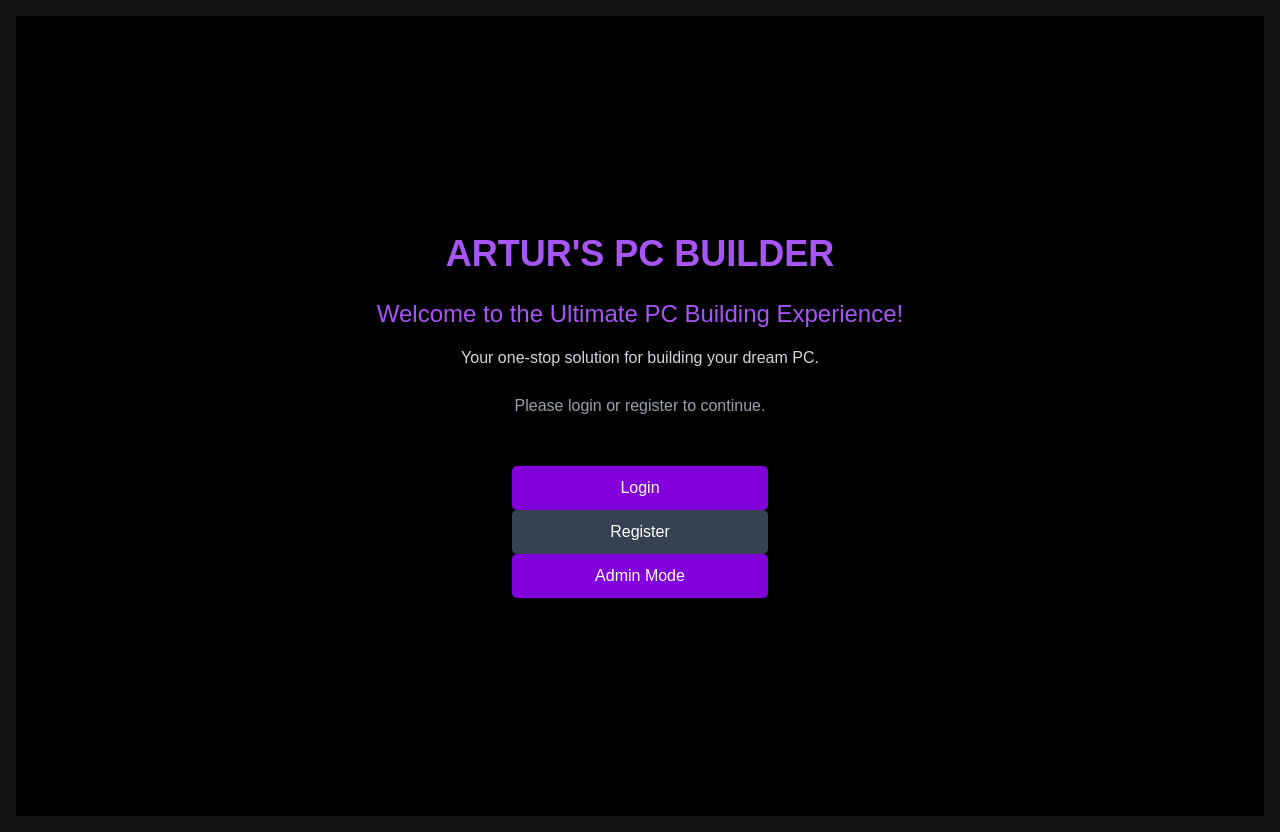
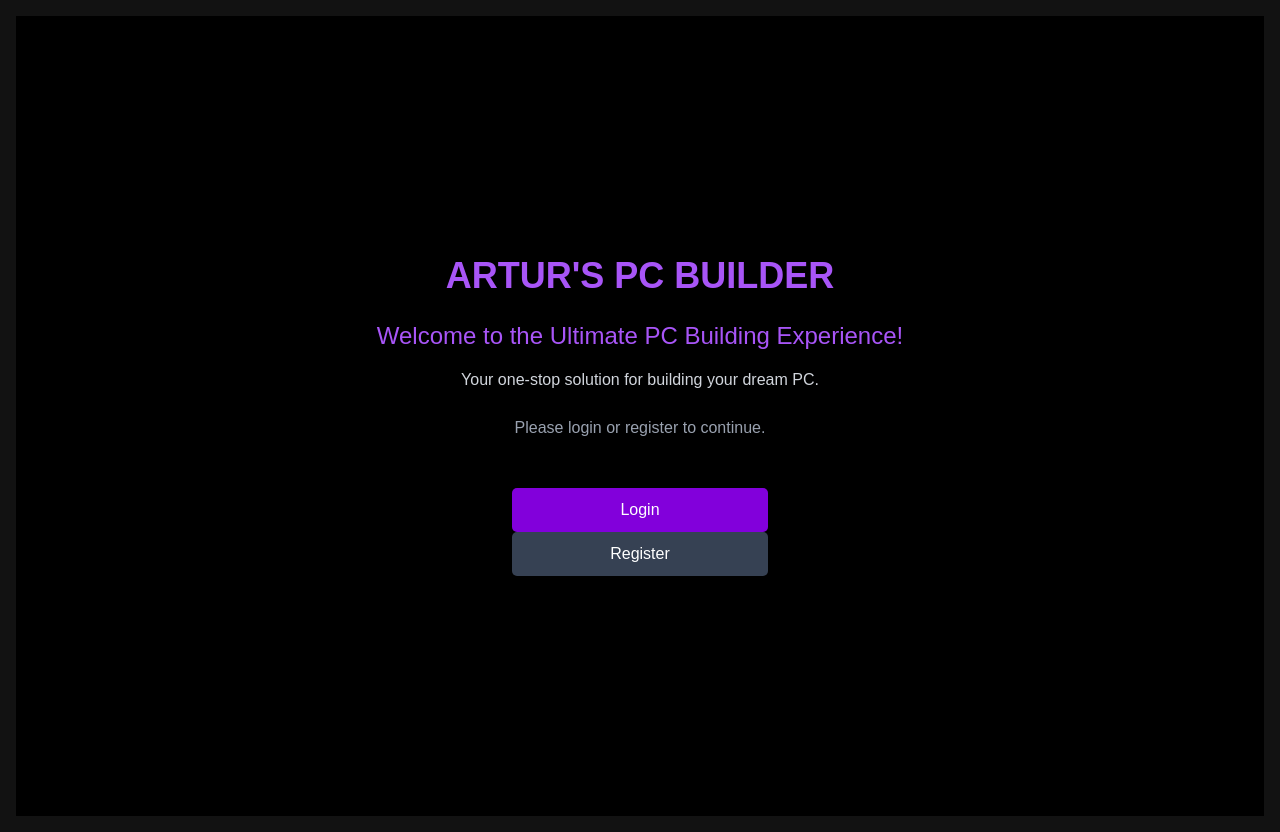
Before and after one commit to ArturZsigmond/PC-Building-Website, a Next.js app: page / in a window 1280 px wide. Built offline with nearby package versions, Linux system fonts and the light colour scheme.

Commit message:
fix: small fix for admin mode

```diff
--- a/app/page.tsx
+++ b/app/page.tsx
@@ -1,6 +1,20 @@
+"use client";
 import Link from "next/link";
+import { useEffect, useState } from "react";
 
 export default function HomePage() {
+  const [showAdmin, setShowAdmin] = useState(false);
+
+  useEffect(() => {
+    const handleKeyPress = (e: KeyboardEvent) => {
+      if (e.key === "/") {
+        setShowAdmin(true);
+      }
+    };
+    window.addEventListener("keydown", handleKeyPress);
+    return () => window.removeEventListener("keydown", handleKeyPress);
+  }, []);
+
   return (
     <div className="flex flex-col items-center justify-center h-screen bg-black text-white px-4">
       <h1 className="text-4xl mb-6 text-purple-400 font-bold">ARTUR&#39;S PC BUILDER</h1>
@@ -14,7 +28,7 @@ export default function HomePage() {
         Please login or register to continue.
       </p>
 
-      <div className="space-y-6 w-64"> {/* increased spacing */}
+      <div className="space-y-6 w-64">
         <Link href="/login_page">
           <button className="bg-purple-700 hover:bg-purple-800 text-white w-full p-3 rounded">
             Login
@@ -27,11 +41,13 @@ export default function HomePage() {
           </button>
         </Link>
 
-        <Link href="/admin_page">
-          <button className="bg-purple-700 hover:bg-purple-800 text-white w-full p-3 rounded">
-            Admin Mode
-          </button>
-        </Link>
+        {showAdmin && (
+          <Link href="/admin_page">
+            <button className="bg-purple-700 hover:bg-purple-800 text-white w-full p-3 rounded">
+              Admin Mode
+            </button>
+          </Link>
+        )}
       </div>
     </div>
   );
```
